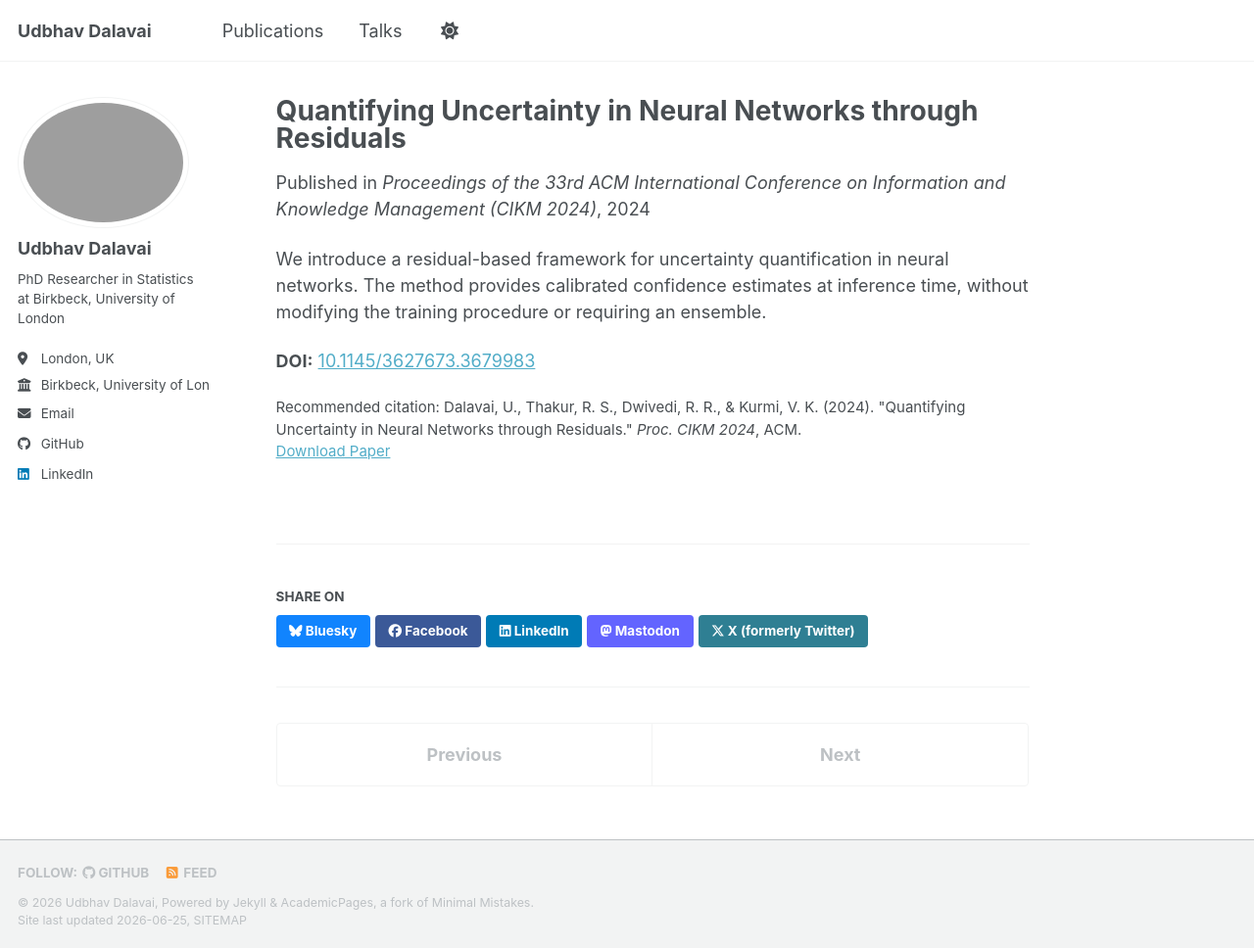
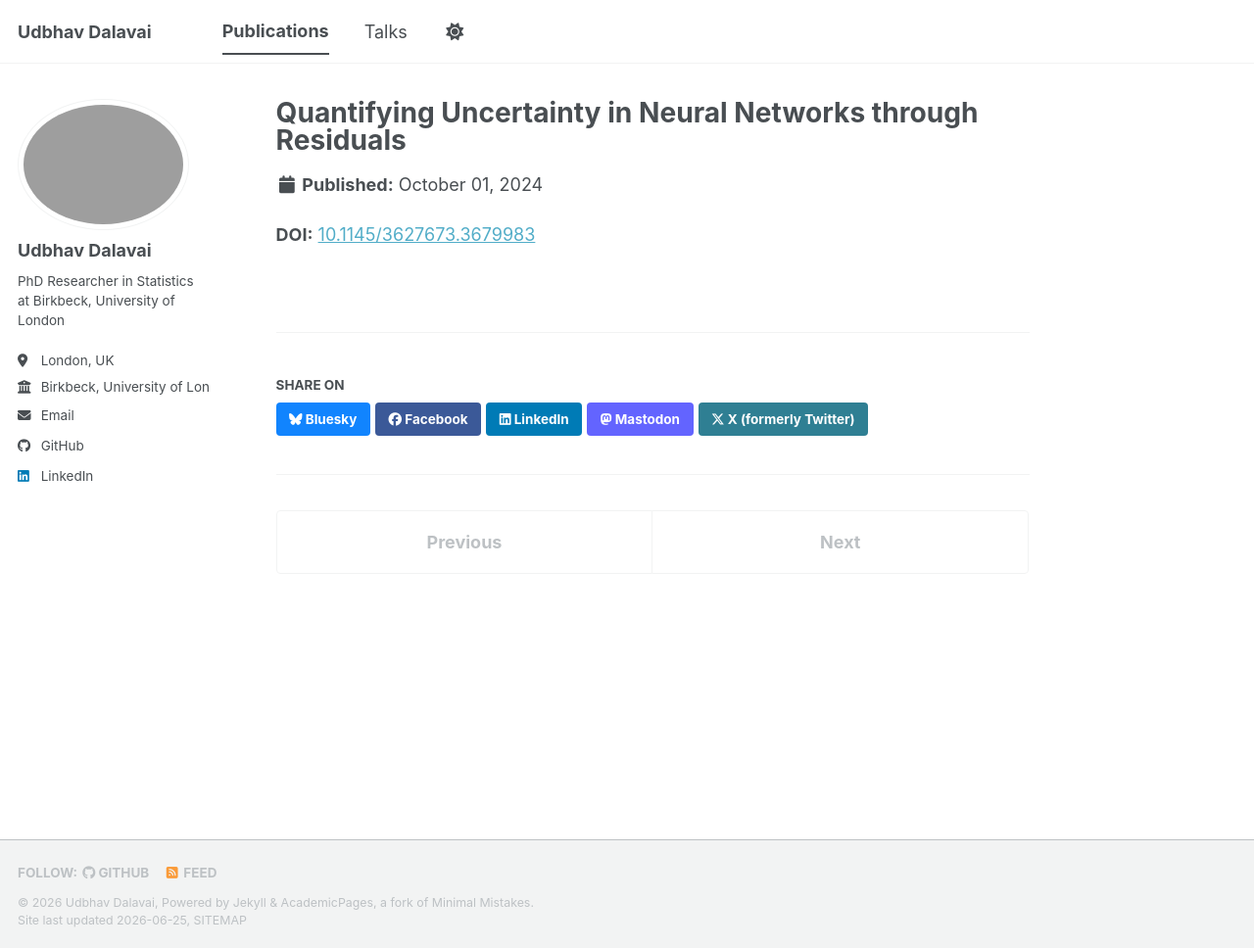
Before and after one commit to Udbhav-Dalavai/Udbhav-Dalavai.github.io, a Jekyll site: the page built from _publications/2024-10-01-cikm-uncertainty.md, in a window 1280 px wide and 968 px high. Shown: the whole window at 98% size. Built offline with Jekyll 4.4.1, drawn with Linux system fonts in a browser that asks for light colours; a style sheet for code colours, icons or effects is not loaded.

Commit message:
Revise publication metadata for CIKM 2024
Updated publication details for the CIKM 2024 paper.

```diff
--- a/_publications/2024-10-01-cikm-uncertainty.md
+++ b/_publications/2024-10-01-cikm-uncertainty.md
@@ -1,15 +1,5 @@
 ---
 title: "Quantifying Uncertainty in Neural Networks through Residuals"
-collection: publications
-category: conferences
-permalink: /publication/2024-10-01-cikm-uncertainty
-excerpt: 'We propose a residual-based approach for uncertainty quantification in neural networks, providing calibrated confidence estimates without requiring Bayesian training.'
-date: 2024-10-21
-venue: 'Proceedings of the 33rd ACM International Conference on Information and Knowledge Management (CIKM 2024)'
-paperurl: 'https://doi.org/10.1145/3627673.3679983'
-citation: 'Dalavai, U., Thakur, R. S., Dwivedi, R. R., &amp; Kurmi, V. K. (2024). &quot;Quantifying Uncertainty in Neural Networks through Residuals.&quot; <i>Proc. CIKM 2024</i>, ACM.'
 ---
 
-We introduce a residual-based framework for uncertainty quantification in neural networks. The method provides calibrated confidence estimates at inference time, without modifying the training procedure or requiring an ensemble.
-
 **DOI:** [10.1145/3627673.3679983](https://doi.org/10.1145/3627673.3679983)
```
